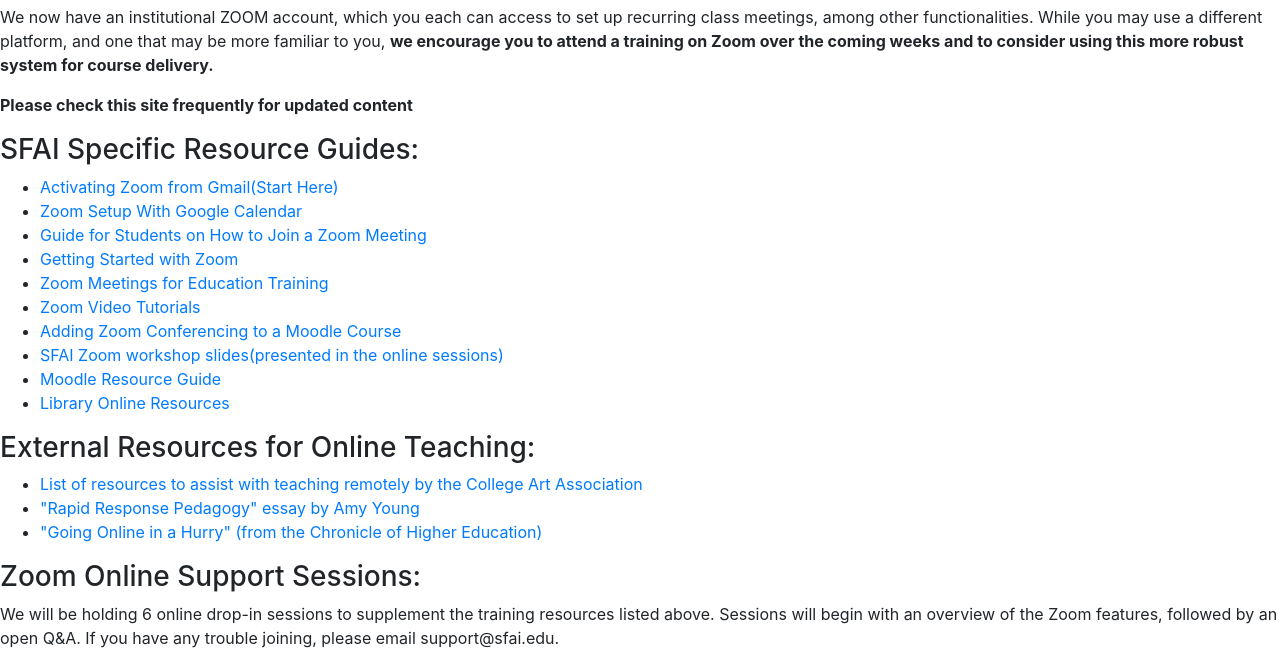
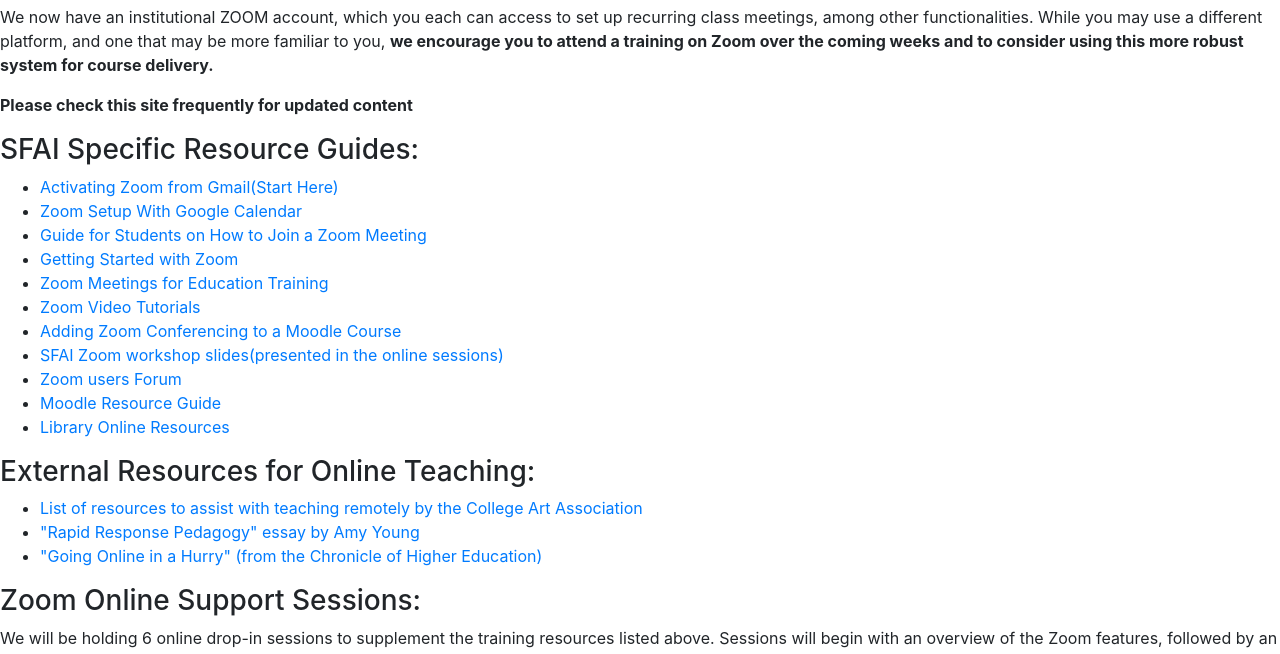
Before and after one commit to SFAI/onlinetraining, a plain HTML site: page index.html in a window 1280 px wide. Shown: the part 119-773 px from the top of the page. Drawn offline with nearby package versions, Linux system fonts and the light colour scheme.

Commit message:
Update index.html

```diff
--- a/index.html
+++ b/index.html
@@ -63,6 +63,8 @@
         </li>
         <li><a href="https://sfai.github.io/onlinetraining/zoom/">SFAI Zoom workshop slides(presented in the online
                 sessions)</a>
+        </li>
+        <li><a href="https://groups.google.com/a/sfai.edu/forum/#!forum/users.zoom">Zoom users Forum</a>
         </li>
         <!-- <li><a href="meet/GoogleMeet.pdf">Using Google Meet for online classes</a></li>
         <li><a href="meet/Scheduling_Recurring_Classes_Google_Meet.pdf">Scheduling Recurring Classes with Google
```
